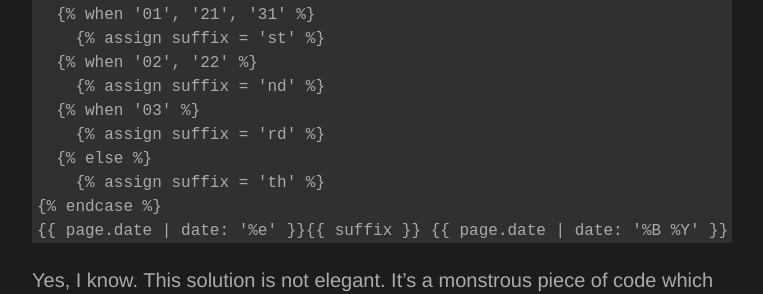
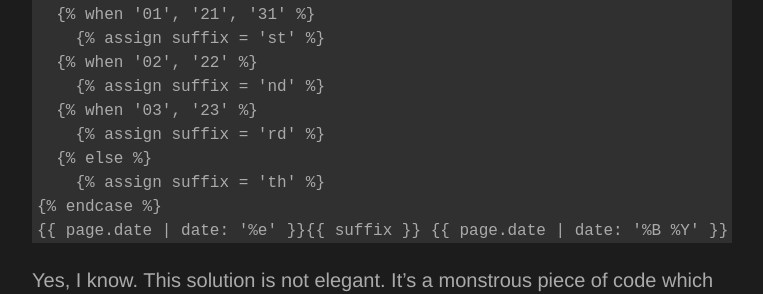
Before and after one commit to brianwillis/brianwillis.github.com, a Jekyll site: the page built from _posts/2013-10-04-one-mans-quest-to-have-his-dates-print-properly-in-jekyll.md, in a window 1280 px wide and 900 px high, scrolled down 1455 px. Shown: the part 302-596 px from the top of the window, without its empty margins (258-1021 px from the left). Built offline with Jekyll 4.4.1, drawn with Linux system fonts in a browser that asks for light colours; some of the changed text lies outside the part shown.

Commit message:
The 23rd got missed.

```diff
--- a/_posts/2013-10-04-one-mans-quest-to-have-his-dates-print-properly-in-jekyll.md
+++ b/_posts/2013-10-04-one-mans-quest-to-have-his-dates-print-properly-in-jekyll.md
@@ -38,7 +38,7 @@ So I thought about it some more and came up with this:
         {% assign suffix = 'st' %}
       {% when '02', '22' %}
         {% assign suffix = 'nd' %}
-      {% when '03' %}
+      {% when '03', '23' %}
         {% assign suffix = 'rd' %}
       {% else %}
         {% assign suffix = 'th' %}
```
